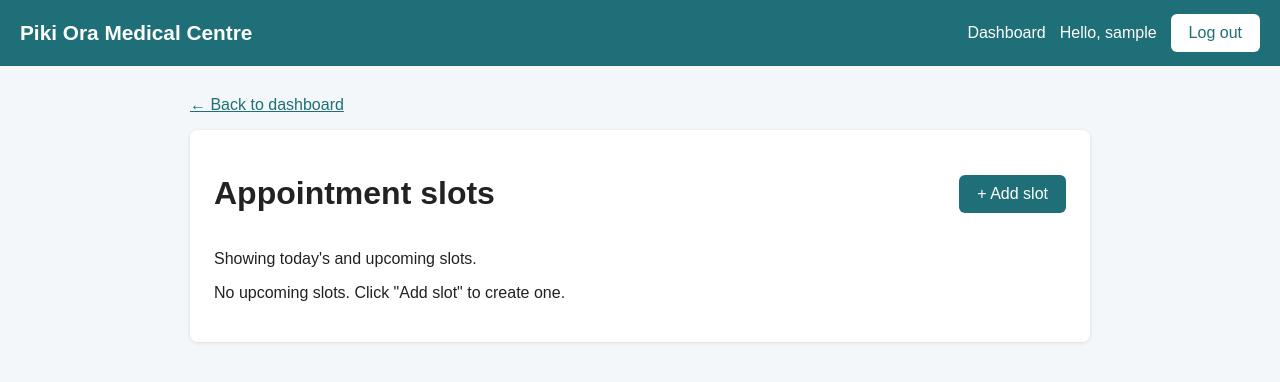
After one commit to Sands02/piki-ora-clinic, a Django app: page /dashboard/slots/ in a window 1280 px wide. The commit adds this page. Shown: the top 382 px of the page. Run offline with Django 5.2, Linux system fonts and the light colour scheme; the visitor is signed in with stand-in values (Sample User, id 1); data that the repository does not hold is empty.

Commit message:
Add doctor and appointment slot management to admin dashboard

```diff
--- a/clinic/templates/clinic/base.html
+++ b/clinic/templates/clinic/base.html
@@ -6,6 +6,7 @@
     <title>{% block title %}Piki Ora Medical Centre{% endblock %}</title>
     <style>
         body { margin: 0; font-family: Arial, Helvetica, sans-serif; background: #f4f7f9; color: #222; }
+        a { color: #1f6f78; }
         header { background: #1f6f78; color: #fff; padding: 14px 20px; display: flex; flex-wrap: wrap; justify-content: space-between; align-items: center; gap: 10px; }
         header a { color: #fff; text-decoration: none; }
         .brand { font-size: 1.3rem; font-weight: bold; }
@@ -15,12 +16,22 @@
         .card { background: #fff; border-radius: 8px; padding: 24px; box-shadow: 0 1px 4px rgba(0,0,0,0.1); }
         .btn { background: #1f6f78; color: #fff; border: none; padding: 10px 18px; border-radius: 6px; cursor: pointer; font-size: 1rem; text-decoration: none; display: inline-block; }
         .btn-light { background: #fff; color: #1f6f78; }
+        .btn-small { padding: 6px 12px; font-size: 0.9rem; }
+        .btn-danger { background: #c0392b; }
+        .btn-grey { background: #888; }
         .message { padding: 12px 16px; border-radius: 6px; margin-bottom: 16px; background: #e0f2f1; }
         .message.error { background: #fdecea; }
         label { display: block; margin-top: 12px; font-weight: bold; }
         input, select, textarea { width: 100%; padding: 8px; margin-top: 4px; box-sizing: border-box; border: 1px solid #ccc; border-radius: 6px; font-size: 1rem; }
+        input[type="checkbox"] { width: auto; }
         .grid { display: grid; grid-template-columns: repeat(auto-fit, minmax(180px, 1fr)); gap: 16px; margin-top: 20px; }
         .stat { font-size: 2rem; font-weight: bold; color: #1f6f78; }
+        .page-head { display: flex; justify-content: space-between; align-items: center; flex-wrap: wrap; gap: 10px; }
+        .table-wrap { overflow-x: auto; }
+        table { width: 100%; border-collapse: collapse; margin-top: 16px; }
+        th, td { text-align: left; padding: 10px; border-bottom: 1px solid #e3e3e3; }
+        th { background: #f0f5f6; }
+        .actions { white-space: nowrap; }
     </style>
 </head>
 <body>
--- /dev/null
+++ b/clinic/templates/clinic/dashboard/slot_list.html
@@ -0,0 +1,47 @@
+{% extends "clinic/base.html" %}
+
+{% block title %}Manage Appointment Slots | Piki Ora Medical Centre{% endblock %}
+
+{% block content %}
+<p><a href="{% url 'dashboard' %}">&larr; Back to dashboard</a></p>
+
+<div class="card">
+    <div class="page-head">
+        <h1>Appointment slots</h1>
+        <a href="{% url 'slot_create' %}" class="btn">+ Add slot</a>
+    </div>
+    <p>Showing today's and upcoming slots.</p>
+
+    {% if slots %}
+        <div class="table-wrap">
+            <table>
+                <thead>
+                    <tr>
+                        <th>Date</th>
+                        <th>Time</th>
+                        <th>Doctor</th>
+                        <th>Status</th>
+                        <th>Actions</th>
+                    </tr>
+                </thead>
+                <tbody>
+                    {% for slot in slots %}
+                        <tr>
+                            <td>{{ slot.date|date:"D j M Y" }}</td>
+                            <td>{{ slot.start_time|time:"g:i A" }} &ndash; {{ slot.end_time|time:"g:i A" }}</td>
+                            <td>Dr. {{ slot.doctor.full_name }}</td>
+                            <td>{% if slot.is_booked %}Booked{% else %}Available{% endif %}</td>
+                            <td class="actions">
+                                <a href="{% url 'slot_edit' slot.pk %}" class="btn btn-small">Edit</a>
+                                <a href="{% url 'slot_delete' slot.pk %}" class="btn btn-small btn-danger">Delete</a>
+                            </td>
+                        </tr>
+                    {% endfor %}
+                </tbody>
+            </table>
+        </div>
+    {% else %}
+        <p>No upcoming slots. Click "Add slot" to create one.</p>
+    {% endif %}
+</div>
+{% endblock %}
--- a/clinic/urls.py
+++ b/clinic/urls.py
@@ -8,4 +8,14 @@ urlpatterns = [
 
     # Admin dashboard
     path("dashboard/", views.dashboard, name="dashboard"),
+
+    path("dashboard/doctors/", views.doctor_list, name="doctor_list"),
+    path("dashboard/doctors/add/", views.doctor_create, name="doctor_create"),
+    path("dashboard/doctors/<int:pk>/edit/", views.doctor_edit, name="doctor_edit"),
+    path("dashboard/doctors/<int:pk>/delete/", views.doctor_delete, name="doctor_delete"),
+
+    path("dashboard/slots/", views.slot_list, name="slot_list"),
+    path("dashboard/slots/add/", views.slot_create, name="slot_create"),
+    path("dashboard/slots/<int:pk>/edit/", views.slot_edit, name="slot_edit"),
+    path("dashboard/slots/<int:pk>/delete/", views.slot_delete, name="slot_delete"),
 ]
--- a/clinic/views.py
+++ b/clinic/views.py
@@ -1,10 +1,12 @@
 from django.contrib import messages
 from django.contrib.auth import login
 from django.contrib.auth.models import User
-from django.shortcuts import redirect, render
+from django.db.models import Exists, OuterRef
+from django.shortcuts import get_object_or_404, redirect, render
+from django.utils import timezone
 
 from .decorators import staff_required
-from .forms import PatientRegistrationForm
+from .forms import AppointmentSlotForm, DoctorForm, PatientRegistrationForm
 from .models import Appointment, AppointmentSlot, Doctor
 
 
@@ -40,3 +42,112 @@ def dashboard(request):
         "patient_count": User.objects.filter(is_staff=False).count(),
     }
     return render(request, "clinic/dashboard/home.html", context)
+
+
+# ---------- Dashboard: doctors ----------
+
+@staff_required
+def doctor_list(request):
+    doctors = Doctor.objects.order_by("full_name")
+    return render(request, "clinic/dashboard/doctor_list.html", {"doctors": doctors})
+
+
+@staff_required
+def doctor_create(request):
+    if request.method == "POST":
+        form = DoctorForm(request.POST)
+        if form.is_valid():
+            doctor = form.save()
+            messages.success(request, f"Dr. {doctor.full_name} has been added.")
+            return redirect("doctor_list")
+    else:
+        form = DoctorForm()
+
+    return render(request, "clinic/dashboard/doctor_form.html", {"form": form, "title": "Add doctor"})
+
+
+@staff_required
+def doctor_edit(request, pk):
+    doctor = get_object_or_404(Doctor, pk=pk)
+
+    if request.method == "POST":
+        form = DoctorForm(request.POST, instance=doctor)
+        if form.is_valid():
+            form.save()
+            messages.success(request, f"Dr. {doctor.full_name} has been updated.")
+            return redirect("doctor_list")
+    else:
+        form = DoctorForm(instance=doctor)
+
+    return render(request, "clinic/dashboard/doctor_form.html", {"form": form, "title": "Edit doctor"})
+
+
+@staff_required
+def doctor_delete(request, pk):
+    doctor = get_object_or_404(Doctor, pk=pk)
+
+    if request.method == "POST":
+        name = doctor.full_name
+        doctor.delete()
+        messages.success(request, f"Dr. {name} has been removed.")
+        return redirect("doctor_list")
+
+    return render(request, "clinic/dashboard/doctor_confirm_delete.html", {"doctor": doctor})
+
+
+# ---------- Dashboard: appointment slots ----------
+
+@staff_required
+def slot_list(request):
+    confirmed_booking = Appointment.objects.filter(
+        slot=OuterRef("pk"), status=Appointment.STATUS_CONFIRMED
+    )
+    slots = (
+        AppointmentSlot.objects.filter(date__gte=timezone.localdate())
+        .select_related("doctor")
+        .annotate(is_booked=Exists(confirmed_booking))
+        .order_by("date", "start_time")
+    )
+    return render(request, "clinic/dashboard/slot_list.html", {"slots": slots})
+
+
+@staff_required
+def slot_create(request):
+    if request.method == "POST":
+        form = AppointmentSlotForm(request.POST)
+        if form.is_valid():
+            form.save()
+            messages.success(request, "The appointment slot has been created.")
+            return redirect("slot_list")
+    else:
+        form = AppointmentSlotForm()
+
+    return render(request, "clinic/dashboard/slot_form.html", {"form": form, "title": "Add appointment slot"})
+
+
+@staff_required
+def slot_edit(request, pk):
+    slot = get_object_or_404(AppointmentSlot, pk=pk)
+
+    if request.method == "POST":
+        form = AppointmentSlotForm(request.POST, instance=slot)
+        if form.is_valid():
+            form.save()
+            messages.success(request, "The appointment slot has been updated.")
+            return redirect("slot_list")
+    else:
+        form = AppointmentSlotForm(instance=slot)
+
+    return render(request, "clinic/dashboard/slot_form.html", {"form": form, "title": "Edit appointment slot"})
+
+
+@staff_required
+def slot_delete(request, pk):
+    slot = get_object_or_404(AppointmentSlot.objects.select_related("doctor"), pk=pk)
+
+    if request.method == "POST":
+        slot.delete()
+        messages.success(request, "The appointment slot has been deleted.")
+        return redirect("slot_list")
+
+    return render(request, "clinic/dashboard/slot_confirm_delete.html", {"slot": slot})
```
Also changed, not shown: clinic/forms.py (+59 -0 lines), clinic/templates/clinic/dashboard/doctor_confirm_delete.html (added, +19 -0 lines), clinic/templates/clinic/dashboard/doctor_form.html (added, +31 -0 lines), clinic/templates/clinic/dashboard/doctor_list.html (added, +44 -0 lines), clinic/templates/clinic/dashboard/home.html (+8 -9 lines), clinic/templates/clinic/dashboard/slot_confirm_delete.html (added, +24 -0 lines), clinic/templates/clinic/dashboard/slot_form.html (added, +32 -0 lines).
